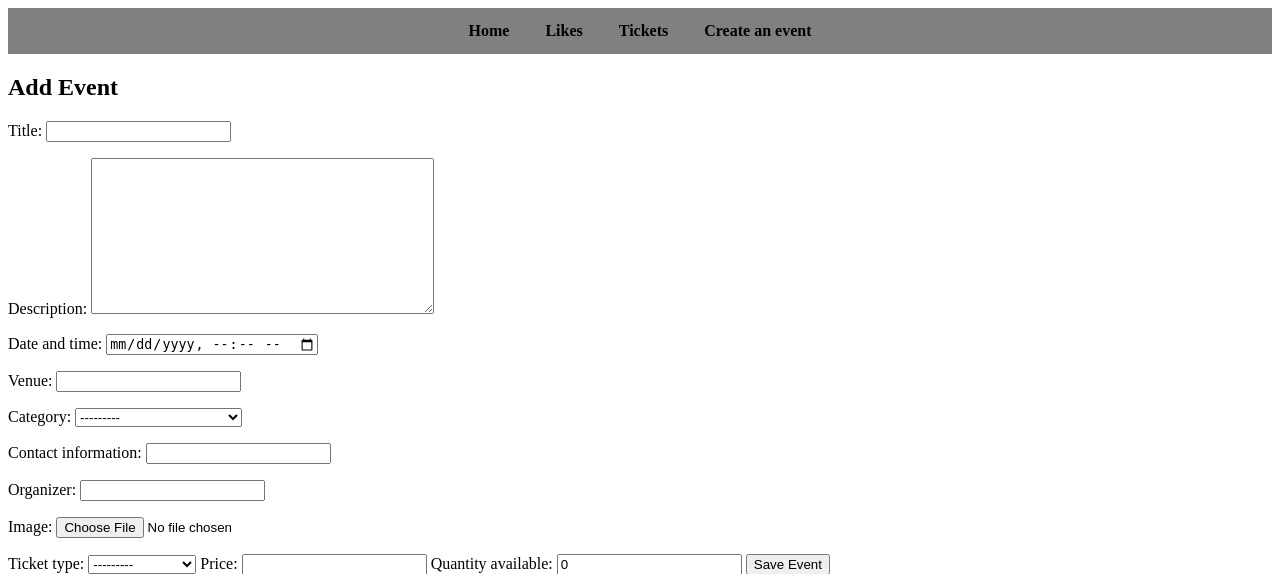
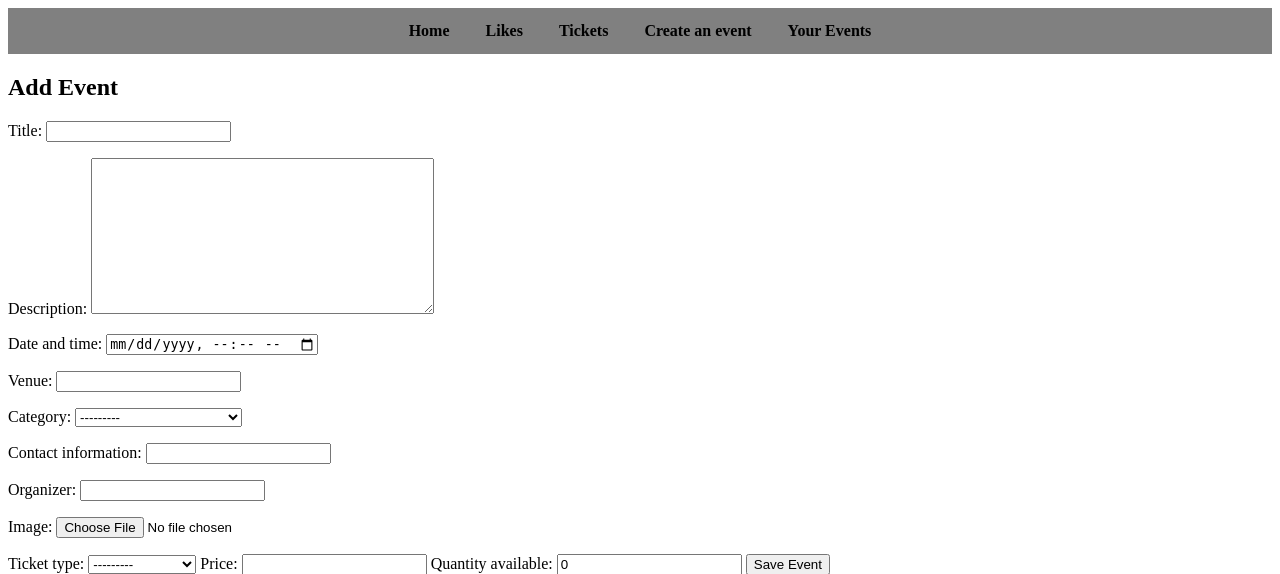
Before and after one commit to ValentinKardzhaliev/EventSphere, a Django app: page /events/add/ in a window 1280 px wide. Shown: the top 574 px of the page. Run offline with Django 4.2, Linux system fonts and the light colour scheme; a user stored in the database is signed in.

Commit message:
Added a page for an user to see their own created events

```diff
--- a/event_ticketing_system/events/urls.py
+++ b/event_ticketing_system/events/urls.py
@@ -1,8 +1,9 @@
 from django.urls import path
 
-from event_ticketing_system.events.views import EventAddView, EventDetailsView
+from event_ticketing_system.events.views import EventAddView, EventDetailsView, user_created_events
 
 urlpatterns = [
     path('add/', EventAddView.as_view(), name='event add'),
-    path('<int:pk>/', EventDetailsView.as_view(), name='event detail'),
+    path('<int:pk>/', EventDetailsView.as_view(), name='event details'),
+    path('user-events/', user_created_events, name='user_created_events')
 ]
--- a/event_ticketing_system/events/views.py
+++ b/event_ticketing_system/events/views.py
@@ -1,4 +1,5 @@
 from django.contrib.auth.decorators import login_required
+from django.shortcuts import render
 from django.views.generic import DetailView
 from django.views.generic.edit import CreateView
 from django.urls import reverse_lazy
@@ -22,3 +23,10 @@ class EventDetailsView(DetailView):
     model = Event
     template_name = 'events/event_details.html'
     context_object_name = 'event'
+
+
+@login_required
+def user_created_events(request):
+    events_created_by_user = Event.objects.filter(creator=request.user)
+    context = {'user_created_events': events_created_by_user}
+    return render(request, 'events/user_created_events.html', context)
--- a/templates/base/navbar.html
+++ b/templates/base/navbar.html
@@ -10,7 +10,8 @@
         <a id="likes" href="{% url 'liked_events' %}">Likes</a>
         <a id="tickets" href="#">Tickets</a>
         <a id="add-event" href="{% url 'event add' %}">Create an event</a>
-    {#        <a href="{% url 'profile details' %}">Profile</a>#}
+        <a id="user-created-events" href="{% url 'user_created_events' %}">Your Events</a>
+        {# <a href="{% url 'profile details' %}">Profile</a> #}
     {% else %}
         <!-- Show login and register links only if not on the login or register page -->
         {% if request.path != '/web_auth/login/' and request.path != '/web_auth/register/' %}
--- a/templates/common/home_page.html
+++ b/templates/common/home_page.html
@@ -21,7 +21,7 @@
             <ul>
                 {% for event in events %}
                     <li>
-                        <a href="{% url 'event detail' event.id %}">{{ event.title }}</a>
+                        <a href="{% url 'event details' event.id %}">{{ event.title }}</a>
                     </li>
                 {% endfor %}
             </ul>
@@ -33,7 +33,7 @@
         <ul>
             {% for event in events %}
                 <li>
-                    <a href="{% url 'event detail' event.id %}">{{ event.title }}</a>
+                    <a href="{% url 'event details' event.id %}">{{ event.title }}</a>
                 </li>
             {% endfor %}
         </ul>
```
Also changed, not shown: templates/events/user_created_events.html (added, +19 -0 lines).
